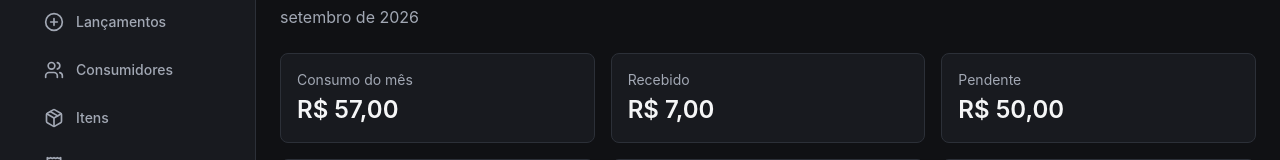
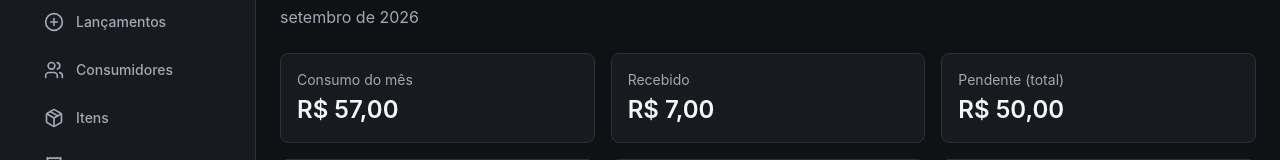
Before and after one commit to jp-beltran/motoclub, a React (Vite) app: page / in a window 1280 px wide. Shown: the part 124-284 px from the top of the page. Built offline with nearby package versions, Linux system fonts and the light colour scheme.

Commit message:
fix(ui): relabel the pending tile as a total in arrears
pendingCents is no longer month-scoped (see the selector fix), so the
tile must say so instead of implying it's this month's pending amount:
"Pendente" -> "Pendente (total)".

```diff
--- a/src/features/bar/ui/dashboard/DashboardStats.tsx
+++ b/src/features/bar/ui/dashboard/DashboardStats.tsx
@@ -13,7 +13,9 @@ export function DashboardStats({ summary }: DashboardStatsProps) {
     <div className="grid grid-cols-1 gap-4 sm:grid-cols-2 lg:grid-cols-3">
       <StatTile label="Consumo do mês" value={formatCents(summary.revenueCents)} />
       <StatTile label="Recebido" value={formatCents(summary.receivedCents)} />
-      <StatTile label="Pendente" value={formatCents(summary.pendingCents)} />
+      {/* "(total)": pendingCents is everything still owed right now, across
+          every month — not scoped to the month above, see dashboard-summary.ts */}
+      <StatTile label="Pendente (total)" value={formatCents(summary.pendingCents)} />
       <StatTile label="Custo" value={formatCents(summary.costCents)} />
       <StatTile label="Lucro" value={formatCents(summary.profitCents)} />
       <StatTile label="Margem" value={formatMargin(summary.margin)} />
```
Also changed, not shown: 1 other file (tests, documents, lock files or other folders).
